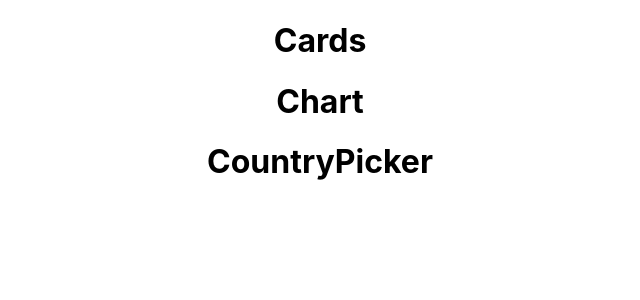
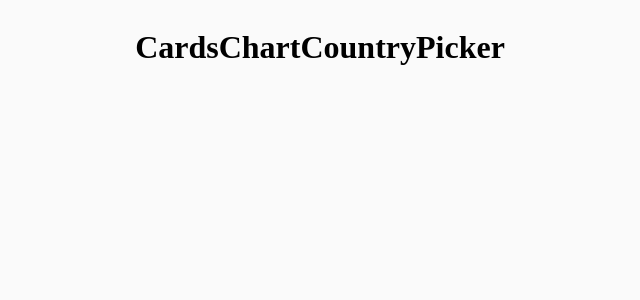
Before and after one commit to yassine0803/covid-tracker, a React (Create React App) app: page / in a window 1280 px wide. Shown: the top 300 px of the page, without its empty margins (320-960 px from the left). Built offline with nearby package versions, Linux system fonts and the light colour scheme.

Commit message:
add styles to App component

```diff
--- a/src/App.css
+++ /dev/null
@@ -1,38 +0,0 @@
-.App {
-  text-align: center;
-}
-
-.App-logo {
-  height: 40vmin;
-  pointer-events: none;
-}
-
-@media (prefers-reduced-motion: no-preference) {
-  .App-logo {
-    animation: App-logo-spin infinite 20s linear;
-  }
-}
-
-.App-header {
-  background-color: #282c34;
-  min-height: 100vh;
-  display: flex;
-  flex-direction: column;
-  align-items: center;
-  justify-content: center;
-  font-size: calc(10px + 2vmin);
-  color: white;
-}
-
-.App-link {
-  color: #61dafb;
-}
-
-@keyframes App-logo-spin {
-  from {
-    transform: rotate(0deg);
-  }
-  to {
-    transform: rotate(360deg);
-  }
-}
--- a/src/App.js
+++ b/src/App.js
@@ -1,9 +1,9 @@
 import {Cards, Chart, CountryPicker } from './components';
-import './App.css';
+import styles from './App.module.css';
 
-function App() {
+const App = () => {
   return (
-    <div className="App">
+    <div className={styles.container}>
       <Cards />
       <Chart />
       <CountryPicker />
--- /dev/null
+++ b/src/App.module.css
@@ -0,0 +1,9 @@
+body {
+  background: rgba(250, 250, 250);
+}
+
+.container {
+  display: flex;
+  align-items: center;
+  justify-content: center;
+}
--- a/src/index.css
+++ /dev/null
@@ -1,13 +0,0 @@
-body {
-  margin: 0;
-  font-family: -apple-system, BlinkMacSystemFont, 'Segoe UI', 'Roboto', 'Oxygen',
-    'Ubuntu', 'Cantarell', 'Fira Sans', 'Droid Sans', 'Helvetica Neue',
-    sans-serif;
-  -webkit-font-smoothing: antialiased;
-  -moz-osx-font-smoothing: grayscale;
-}
-
-code {
-  font-family: source-code-pro, Menlo, Monaco, Consolas, 'Courier New',
-    monospace;
-}
--- a/src/index.js
+++ b/src/index.js
@@ -1,17 +1,8 @@
 import React from 'react';
 import ReactDOM from 'react-dom';
-import './index.css';
 import App from './App';
-import reportWebVitals from './reportWebVitals';
 
 ReactDOM.render(
-  <React.StrictMode>
-    <App />
-  </React.StrictMode>,
+    <App />,
   document.getElementById('root')
 );
-
-// If you want to start measuring performance in your app, pass a function
-// to log results (for example: reportWebVitals(console.log))
-// or send to an analytics endpoint. Learn more: https://bit.ly/CRA-vitals
-reportWebVitals();
--- a/src/reportWebVitals.js
+++ /dev/null
@@ -1,13 +0,0 @@
-const reportWebVitals = onPerfEntry => {
-  if (onPerfEntry && onPerfEntry instanceof Function) {
-    import('web-vitals').then(({ getCLS, getFID, getFCP, getLCP, getTTFB }) => {
-      getCLS(onPerfEntry);
-      getFID(onPerfEntry);
-      getFCP(onPerfEntry);
-      getLCP(onPerfEntry);
-      getTTFB(onPerfEntry);
-    });
-  }
-};
-
-export default reportWebVitals;
```
Also changed, not shown: src/setupTests.js (deleted, +0 -5 lines), src/logo.svg (deleted), 1 other file (tests, documents, lock files or other folders).
